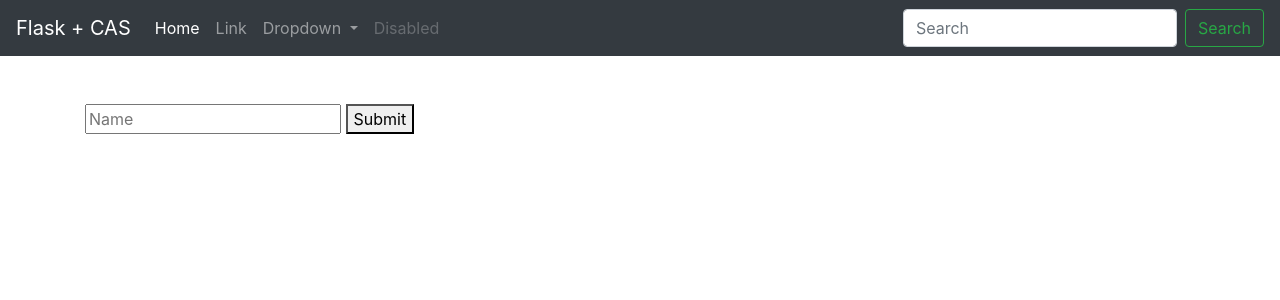
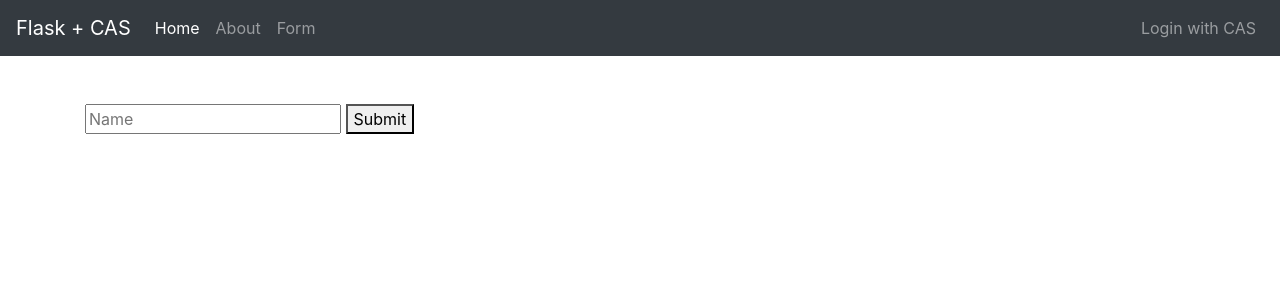
Before and after one commit to Apexal/flask-cas-template, a Python web app: template templates/form.html in a window 1280 px wide. Shown: the top 300 px of the page. Run offline with Jinja, Linux system fonts and the light colour scheme; the template is opened without the code that fills it, so the values that code supplies are empty; some libraries are stand-ins or nearby versions.

Commit message:
Proper navbar

```diff
--- a/templates/includes/navbar.html
+++ b/templates/includes/navbar.html
@@ -1,37 +1,29 @@
 <nav class="navbar navbar-expand-lg navbar-dark bg-dark">
   <a class="navbar-brand" href="#">Flask + CAS</a>
-  <button class="navbar-toggler" type="button" data-toggle="collapse" data-target="#top-navbar-content"
-    aria-controls="top-navbar-content" aria-expanded="false" aria-label="Toggle navigation">
+  <button class="navbar-toggler" type="button" data-toggle="collapse" data-target="#top-navbar-content">
     <span class="navbar-toggler-icon"></span>
   </button>
 
   <div class="collapse navbar-collapse" id="top-navbar-content">
-    <ul class="navbar-nav mr-auto">
-      <li class="nav-item active">
-        <a class="nav-link" href="#">Home <span class="sr-only">(current)</span></a>
-      </li>
-      <li class="nav-item">
-        <a class="nav-link" href="#">Link</a>
-      </li>
-      <li class="nav-item dropdown">
-        <a class="nav-link dropdown-toggle" href="#" id="navbarDropdown" role="button" data-toggle="dropdown"
-          aria-haspopup="true" aria-expanded="false">
-          Dropdown
+    <div class="navbar-nav mr-auto">
+      <a class="nav-link active" href="{{ url_for('index') }}">Home</a>
+      <a class="nav-link" href="{{ url_for('about') }}">About</a>
+      <a class="nav-link" href="{{ url_for('form') }}">Form</a>
+    </div>
+
+    <div class="navbar-nav">
+      {% if logged_in %}
+      <div class="nav-item dropdown">
+        <a class="nav-link dropdown-toggle" href="#" role="button" data-toggle="dropdown">
+          Logged in as <b>{{ username }}</b>
         </a>
-        <div class="dropdown-menu" aria-labelledby="navbarDropdown">
-          <a class="dropdown-item" href="#">Action</a>
-          <a class="dropdown-item" href="#">Another action</a>
-          <div class="dropdown-divider"></div>
-          <a class="dropdown-item" href="#">Something else here</a>
+        <div class="dropdown-menu dropdown-menu-right">
+          <a class="dropdown-item" href="/cas/logout">Logout</a>
         </div>
-      </li>
-      <li class="nav-item">
-        <a class="nav-link disabled" href="#" tabindex="-1" aria-disabled="true">Disabled</a>
-      </li>
-    </ul>
-    <form class="form-inline my-2 my-lg-0">
-      <input class="form-control mr-sm-2" type="search" placeholder="Search" aria-label="Search">
-      <button class="btn btn-outline-success my-2 my-sm-0" type="submit">Search</button>
-    </form>
+      </div>
+      {% else %}
+      <a class="nav-link" href="/cas/login">Login with CAS</a>
+      {% endif %}
+    </div>
   </div>
 </nav>
```
